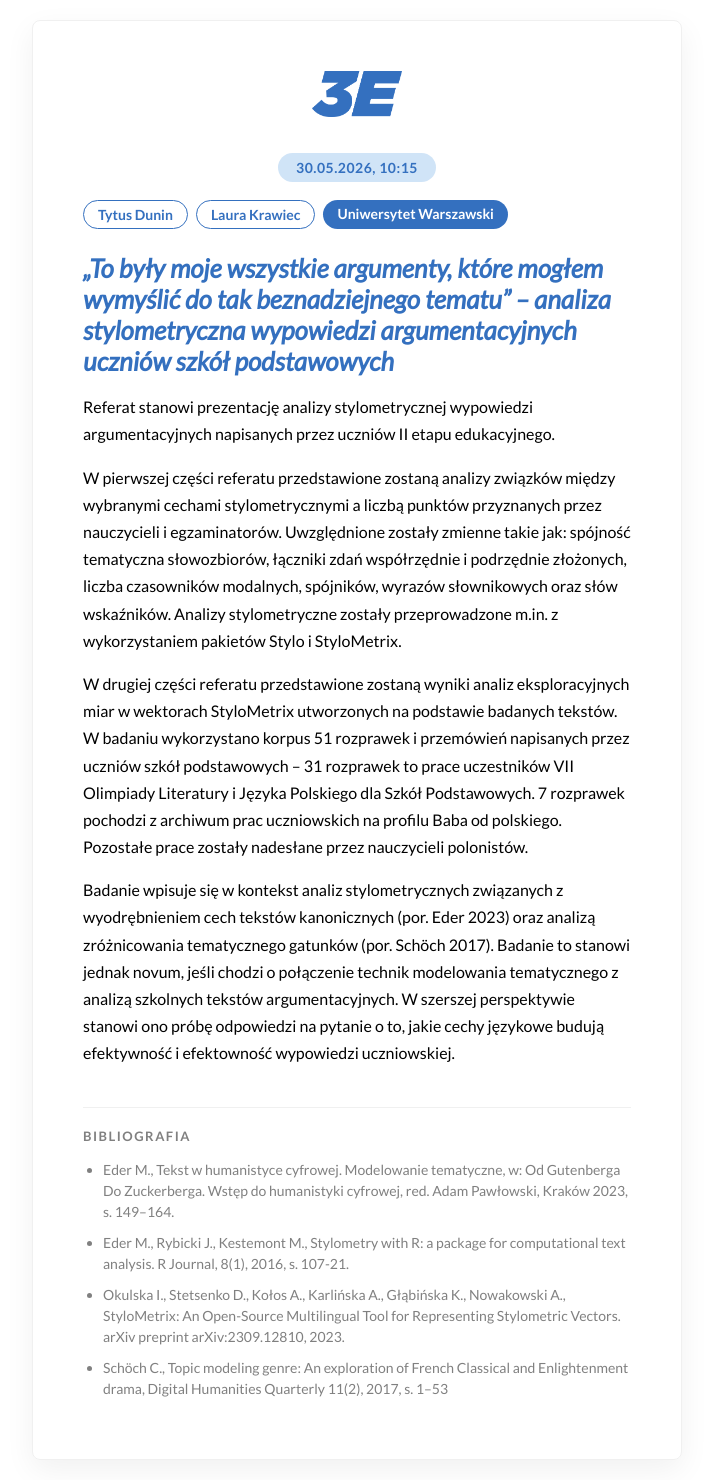
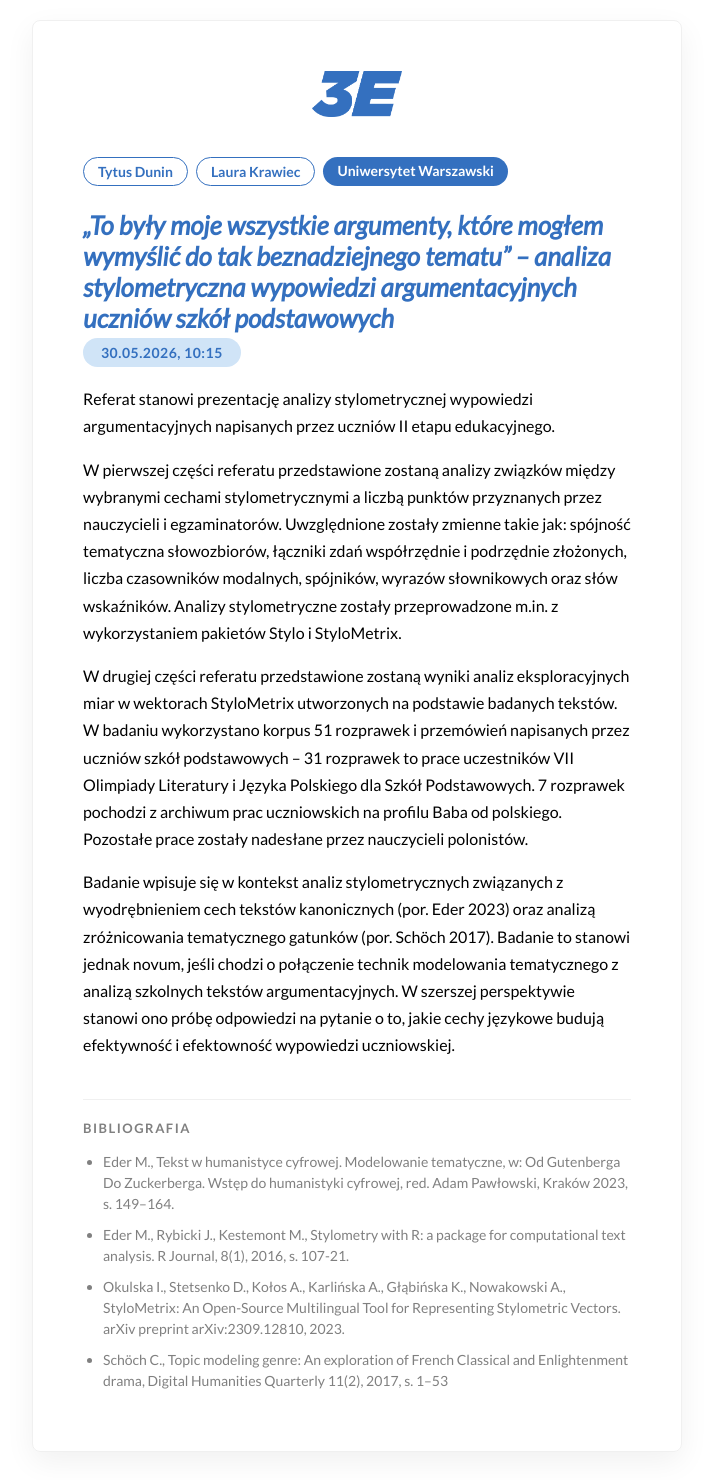
Before and after one commit to tytusdunin/3e5, a Jekyll site: the page built from dunin-krawiec.md, in a window 1280 px wide. Shown: the whole page, without its empty margins (283-996 px from the left). Built offline with Jekyll 4.4.1, drawn with Linux system fonts in a browser that asks for light colours.

Commit message:
Update abstract.html

```diff
--- a/_layouts/abstract.html
+++ b/_layouts/abstract.html
@@ -100,11 +100,6 @@
 
     <div class="abstract-container">
         <img src="{{ site.baseurl }}/3Elogo.png" alt="3E Logo" style="display:block; margin:0 auto 40px auto; max-width:90px; width:100%;">
-        {% if page.date %}
-        <div style="text-align:center; margin-bottom:24px;">
-            <span style="background-color:#d0e4f7; color:#3470BF; padding:6px 18px; border-radius:999px; font-size:14px; font-weight:700; letter-spacing:0.5px;">{{ page.date }}</span>
-        </div>
-        {% endif %}
         <div style="display:flex; flex-wrap:wrap; gap:8px; margin-bottom:24px;">
             {% for author in page.authors %}
             <span style="background:#ffffff; color:#3470BF; border:1.5px solid #3470BF; padding:5px 14px; border-radius:999px; font-size:14px; font-weight:700;">{{ author }}</span>
@@ -114,6 +109,11 @@
             {% endif %}
         </div>
         <h1 class="title" style="font-style:italic;">{{ page.title }}</h1>
+        {% if page.date %}
+        <div style="text-align:left; margin-bottom:24px;">
+            <span style="background-color:#d0e4f7; color:#3470BF; padding:6px 18px; border-radius:999px; font-size:14px; font-weight:700; letter-spacing:0.5px;">{{ page.date }}</span>
+        </div>
+        {% endif %}
 
         <div class="abstract-text">
             {{ content }}
```
